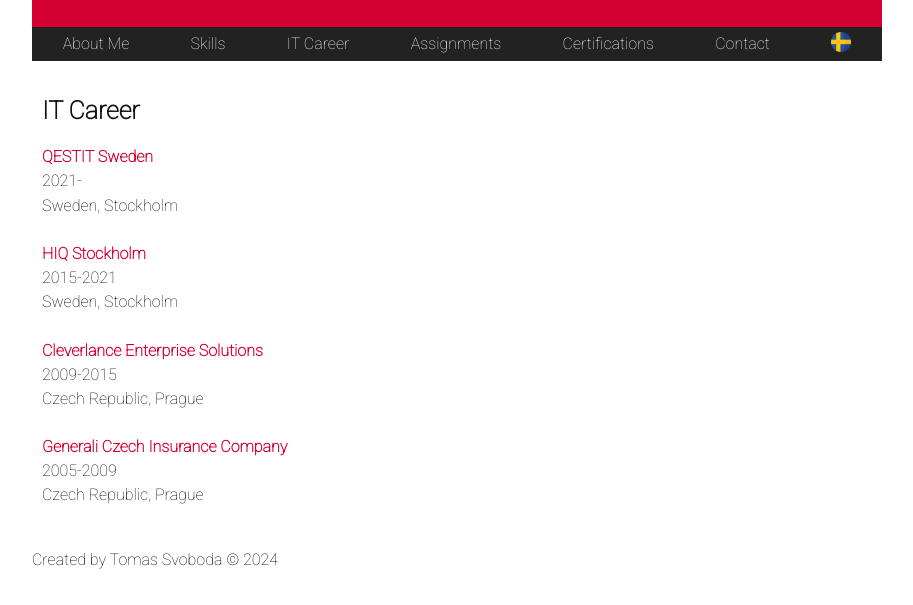
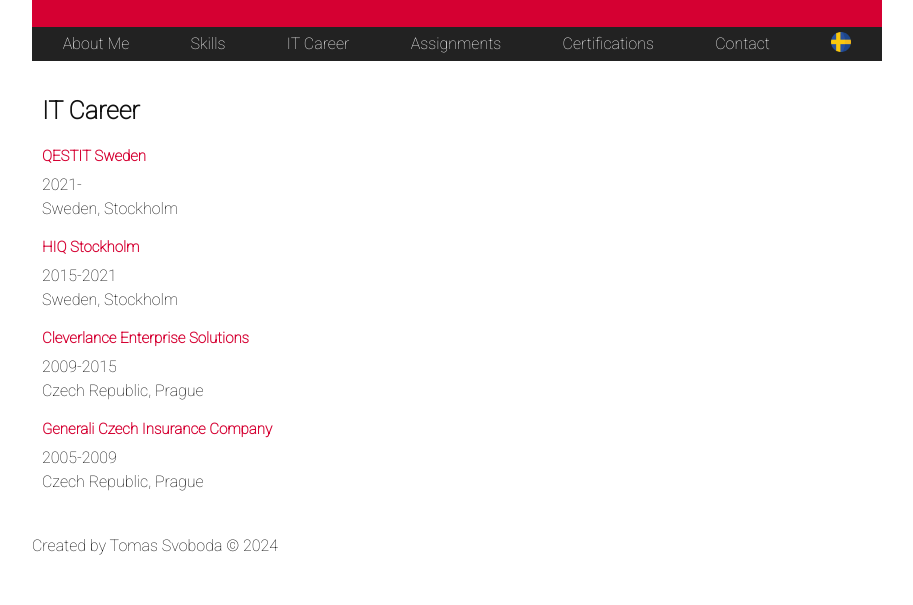
Before and after one commit to Tomas-Svoboda/tomas-svoboda.github.io, a plain HTML site: page career.html in a window 1280 px wide. Shown: the part 125-730 px from the top of the page, without its empty margins (183-1096 px from the left). Drawn offline with Linux system fonts and the light colour scheme.

Commit message:
Update career.html

```diff
--- a/career.html
+++ b/career.html
@@ -29,20 +29,20 @@
     </div>
     <div class="main">
       <h2>IT Career</h2>
-      <p><span class="top">QESTIT Sweden</span>
-      <br>2021-
+      <p><h3>QESTIT Sweden</h3>
+      2021-
       <br>Sweden, Stockholm
-      <br>
-      <br><span class="top">HIQ Stockholm</span>
-      <br>2015-2021
+
+      <h3>HIQ Stockholm</h3>
+      2015-2021
       <br>Sweden, Stockholm
-      <br>
-      <br><span class="top">Cleverlance Enterprise Solutions</span>
-      <br>2009-2015
+
+      <h3>Cleverlance Enterprise Solutions</h3>
+      2009-2015
       <br>Czech Republic, Prague
-      <br>
-      <br><span class="top">Generali Czech Insurance Company</span>
-      <br>2005-2009
+
+      <h3>Generali Czech Insurance Company</h3>
+      2005-2009
       <br>Czech Republic, Prague</p>
     </div>
     <div class="footer">
```
